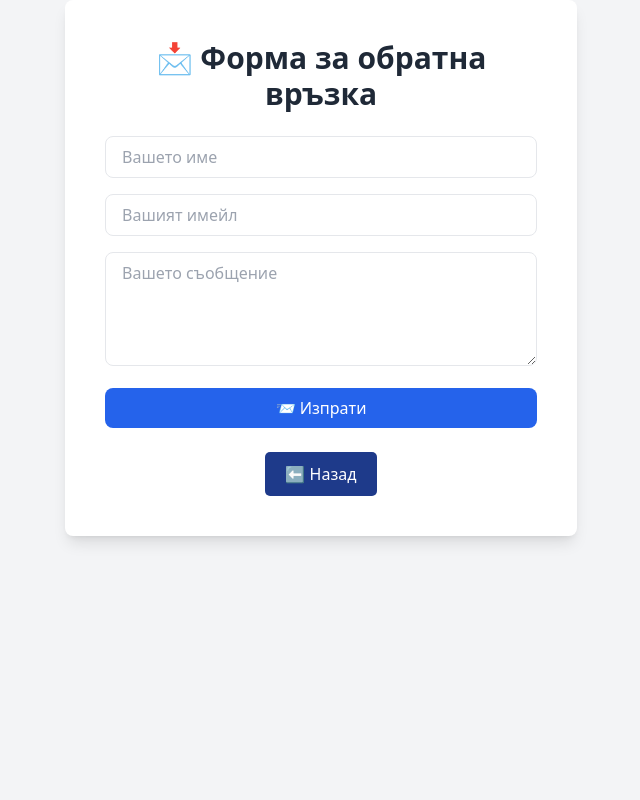
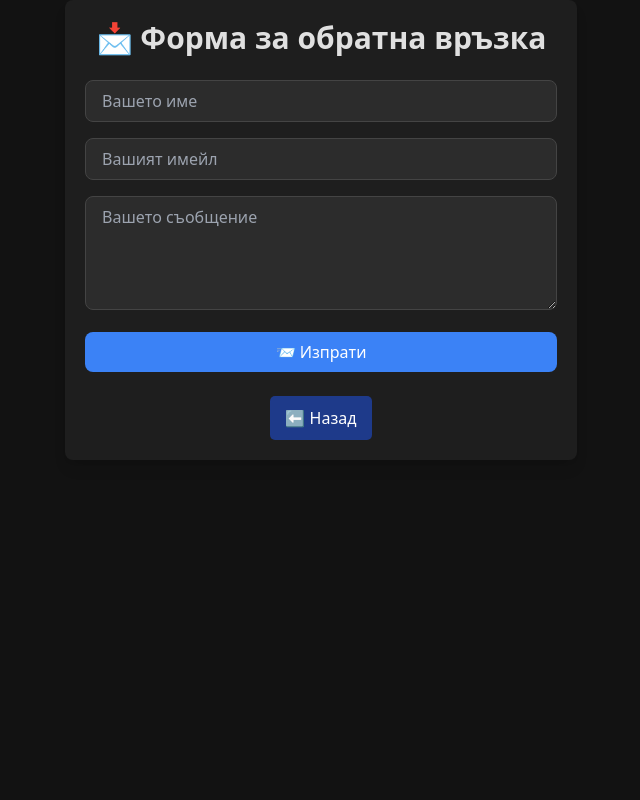
Before and after one commit to fotinov/Website-PC-Architecture, a Python web app: template templates/contact.html in a window 1280 px wide. Shown: the whole page, without its empty margins (319-959 px from the left). Run offline with Jinja, Linux system fonts and the light colour scheme; the template is opened without the code that fills it, so the values that code supplies are empty; some libraries are stand-ins or nearby versions.

Commit message:
Flash messages fix

```diff
--- a/templates/contact.html
+++ b/templates/contact.html
@@ -9,48 +9,89 @@
     <script src="https://cdn.tailwindcss.com"></script>
 
     <style>
-        .btn-back {
-            background-color: #1e3a8a;
-            color: white;
-            padding: 10px 20px;
-            border-radius: 5px;
+        /* 🖤 Тъмен фон */
+        body {
+            background-color: #121212;
+            color: #e0e0e0;
+        }
+
+        /* Контейнер за формата */
+        .container {
+            background: #1e1e1e;
+            box-shadow: 0px 4px 10px rgba(255, 255, 255, 0.1);
+            padding: 20px;
+        }
+
+        /* Инпут и текстариа */
+        input, textarea {
+            background: #2c2c2c;
+            color: #e0e0e0;
+            border: 1px solid #444;
+            padding: 10px;
+        }
+
+        /* Инпут при фокус */
+        input:focus, textarea:focus {
+            border-color: #3b82f6;
+            outline: none;
+        }
+
+        /* Бутон */
+        .btn-hover {
+            background: #3b82f6;
             transition: background 0.3s ease;
         }
+
+        .btn-hover:hover {
+            background: #2563eb;
+        }
+
+        /* Бутон Назад */
+        .btn-back {
+            background: #1e3a8a;
+            color: white;
+            transition: background 0.3s ease;
+            padding: 10px 15px;
+            display: inline-block;
+            border-radius: 5px;
+        }
+
         .btn-back:hover {
-            background-color: #3b82f6;
+            background: #2563eb;
         }
     </style>
 </head>
-<body class="bg-gray-100 flex flex-col items-center min-h-screen">
+<body class="flex flex-col items-center min-h-screen">
 
-    <div class="container mx-auto p-10 bg-white shadow-lg rounded-lg max-w-lg">
-        <h1 class="text-3xl font-bold text-center text-gray-800 mb-6">📩 Форма за обратна връзка</h1>
+    <div class="container mx-auto shadow-lg rounded-lg max-w-lg">
+        <h1 class="text-3xl font-bold text-center mb-6">📩 Форма за обратна връзка</h1>
 
-        <!-- Flash съобщение -->
-        {% with messages = get_flashed_messages() %}
+        <!-- ✅ Flash message -->
+        {% with messages = get_flashed_messages(with_categories=true) %}
             {% if messages %}
-                <div class="bg-green-500 text-white p-3 rounded mb-4">
-                    {{ messages[0] }}
-                </div>
+                {% for category, message in messages %}
+                    {% if category == 'success' %}
+                        <div class="bg-green-500 text-white p-3 rounded mb-4 text-center">
+                            {{ message }}
+                        </div>
+                    {% endif %}
+                {% endfor %}
             {% endif %}
         {% endwith %}
 
         <form action="/contact" method="POST" class="space-y-4">
-            <input type="text" name="name" placeholder="Вашето име" required
-                   class="w-full px-4 py-2 border rounded-lg focus:ring-2 focus:ring-blue-500">
+            <input type="text" name="name" placeholder="Вашето име" required class="w-full px-4 py-2 border rounded-lg">
 
-            <input type="email" name="email" placeholder="Вашият имейл" required
-                   class="w-full px-4 py-2 border rounded-lg focus:ring-2 focus:ring-blue-500">
+            <input type="email" name="email" placeholder="Вашият имейл" required class="w-full px-4 py-2 border rounded-lg">
 
-            <textarea name="message" placeholder="Вашето съобщение" rows="4" required
-                      class="w-full px-4 py-2 border rounded-lg focus:ring-2 focus:ring-blue-500"></textarea>
+            <textarea name="message" placeholder="Вашето съобщение" rows="4" required class="w-full px-4 py-2 border rounded-lg"></textarea>
 
-            <button type="submit" class="w-full bg-blue-600 text-white px-4 py-2 rounded-lg btn-hover">📨 Изпрати</button>
+            <button type="submit" class="w-full text-white px-4 py-2 rounded-lg btn-hover">📨 Изпрати</button>
         </form>
 
-        <!-- Бутон Назад -->
+        <!-- 🔙 Back Button -->
         <div class="mt-6 text-center">
-            <a href="/" class="btn-back inline-block">⬅ Назад</a>
+            <a href="/" class="btn-back">⬅ Назад</a>
         </div>
     </div>
 
```
